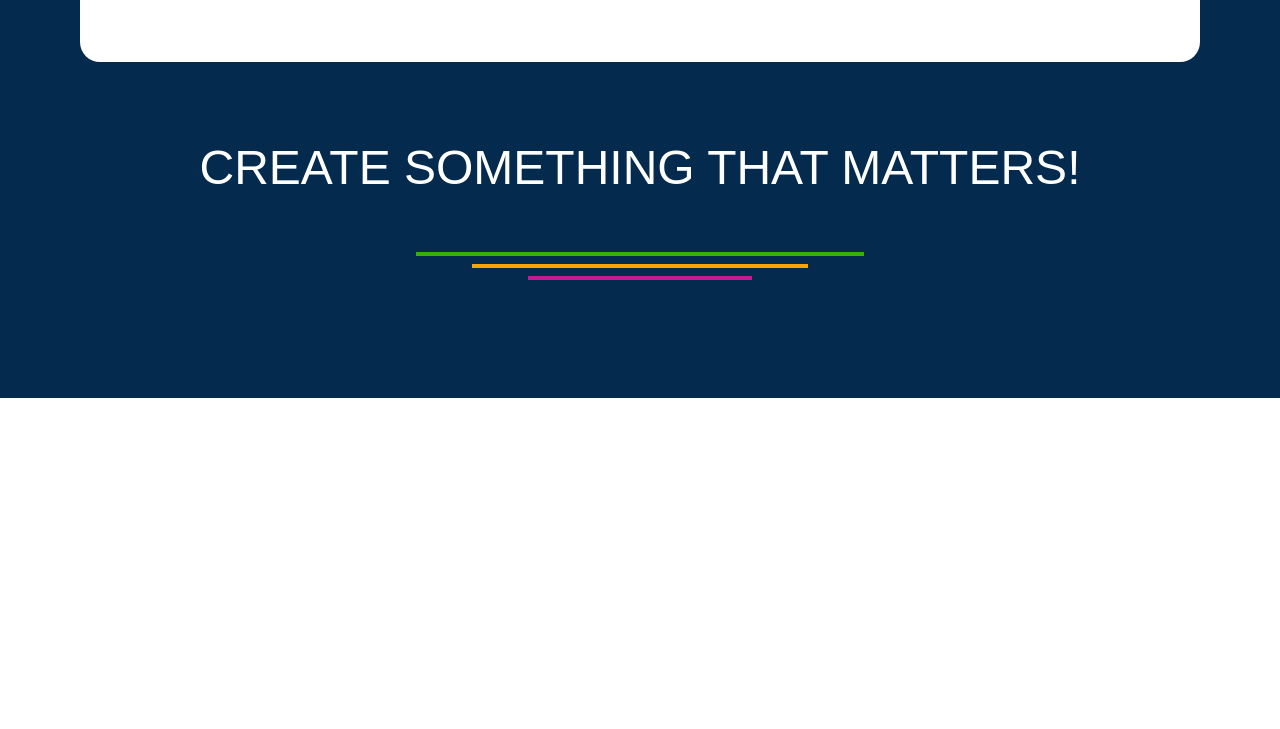
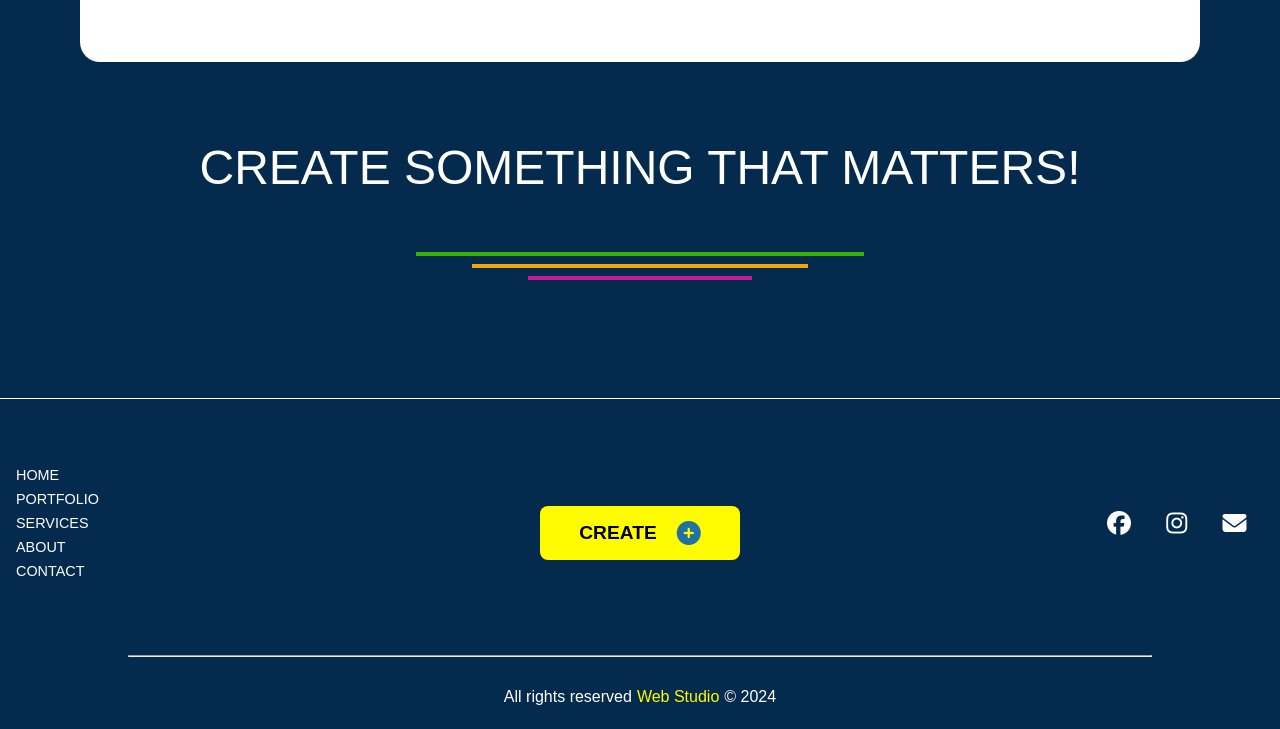
Before and after one commit to Lipartiaana/web-development-studio, a plain HTML site: page html/contact.html in a window 1280 px wide. Shown: the part 696-1425 px from the top of the page. Before the commit the page ends 1094 px from the top, so only its background shows below. Drawn offline with Linux system fonts and the light colour scheme.

Commit message:
Adding contact-page footer

```diff
--- a/html/contact.html
+++ b/html/contact.html
@@ -77,6 +77,45 @@
         <hr />
       </div>
     </main>
+    <footer>
+      <div class="footer-container">
+        <div class="footer-nav">
+          <ul class="footer-nav__links footer-column">
+            <li><a href="../index.html">Home</a></li>
+            <li><a href="../html/portfolio.html">Portfolio</a></li>
+            <li><a href="../html/service.html">Services</a></li>
+            <li><a href="../html/about.html">About</a></li>
+            <li><a href="../html/contact.html">Contact</a></li>
+          </ul>
+        </div>
+        <div class="footer-column center">
+          <a href="../html/create.html" class="create-btn">
+            <button class="btn start-creating">
+              create
+              <i class="fa-solid fa-circle-plus"></i>
+            </button>
+          </a>
+        </div>
+        <div class="social-media footer-column right">
+          <a href="https://www.facebook.com" target="_blank"
+            ><i class="fab fa-facebook"></i
+          ></a>
+          <a href="https://www.instagram.com" target="_blank"
+            ><i class="fab fa-instagram"></i
+          ></a>
+          <a href="mailto:anuki.lipartia@gmail.com" class="social-icon"
+            ><i class="fa-solid fa-envelope"></i
+          ></a>
+        </div>
+      </div>
+      <hr />
+      <div class="copyright">
+        <p>
+          All rights reserved <a href="../index.html"> Web Studio </a> &copy;
+          2024
+        </p>
+      </div>
+    </footer>
     <script src="../js/navigation.js"></script>
   </body>
 </html>
--- a/styles/_contact.scss
+++ b/styles/_contact.scss
@@ -1,6 +1,7 @@
 .contact-page-main {
   background-color: $darkBlueColor;
   padding: 80px;
+  border-bottom: 1px solid $whiteColor;
 
   @media (max-width: 768px) {
     padding: 40px;
```
Also changed, not shown: css/global.css, 1 other file.
